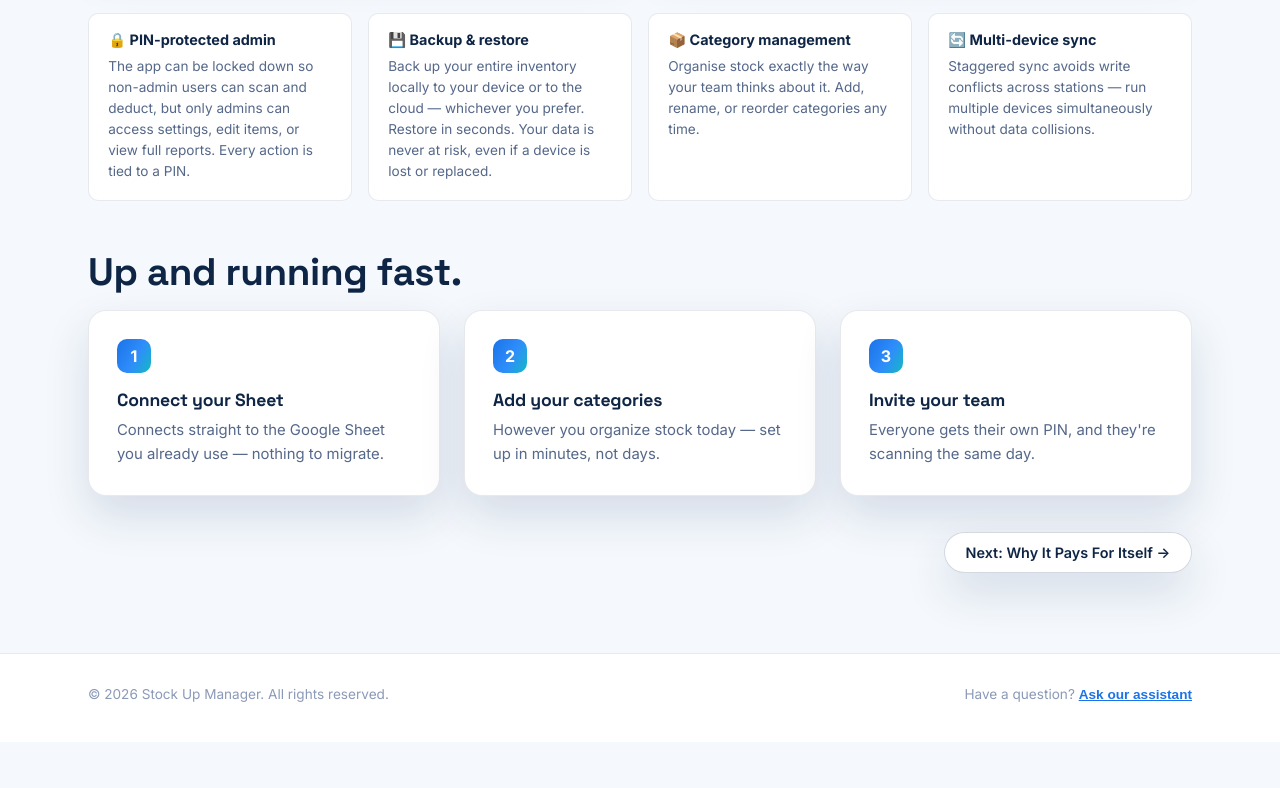
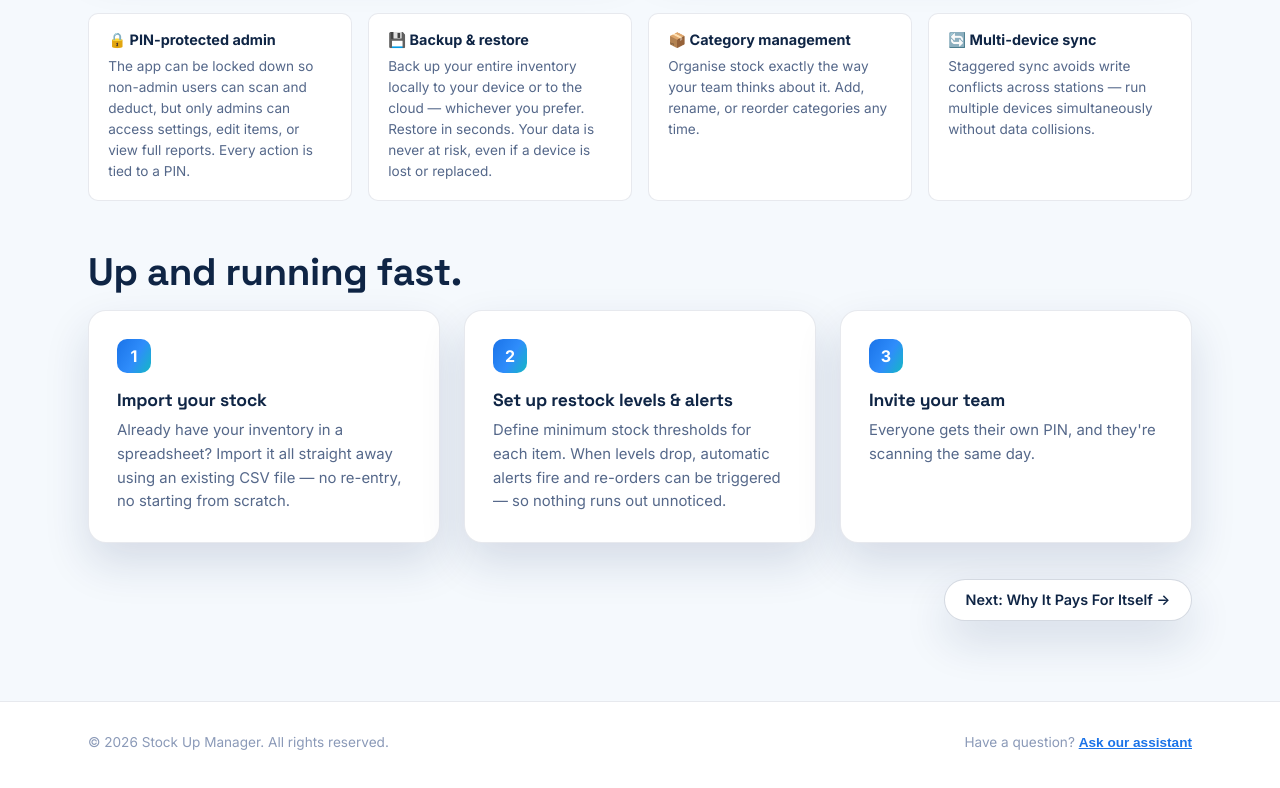
Before and after one commit to kDev-Lab/StockUpManager, a website: page public/why-switch.html in a window 1280 px wide. Shown: the part 945-1733 px from the top of the page. Before the commit the page ends 1687 px from the top, so only its background shows below. Drawn offline with Linux system fonts and the light colour scheme.

Commit message:
Update steps in why-switch.html for clarity

```diff
--- a/public/why-switch.html
+++ b/public/why-switch.html
@@ -117,13 +117,13 @@
       <div class="steps-grid reveal">
         <div class="step-card">
           <div class="step-num">1</div>
-          <h3>Connect your Sheet</h3>
-          <p>Connects straight to the Google Sheet you already use — nothing to migrate.</p>
+          <h3>Import your stock</h3>
+          <p>Already have your inventory in a spreadsheet? Import it all straight away using an existing CSV file — no re-entry, no starting from scratch.</p>
         </div>
         <div class="step-card">
           <div class="step-num">2</div>
-          <h3>Add your categories</h3>
-          <p>However you organize stock today — set up in minutes, not days.</p>
+          <h3>Set up restock levels &amp; alerts</h3>
+          <p>Define minimum stock thresholds for each item. When levels drop, automatic alerts fire and re-orders can be triggered — so nothing runs out unnoticed.</p>
         </div>
         <div class="step-card">
           <div class="step-num">3</div>
```
